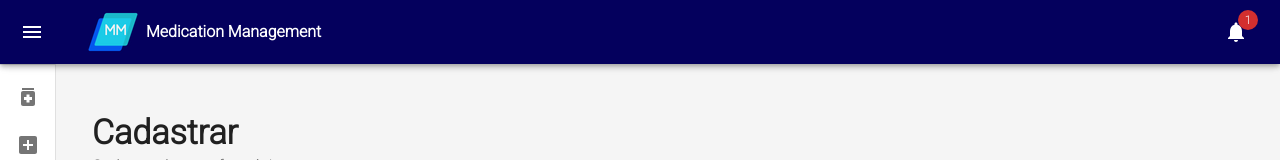
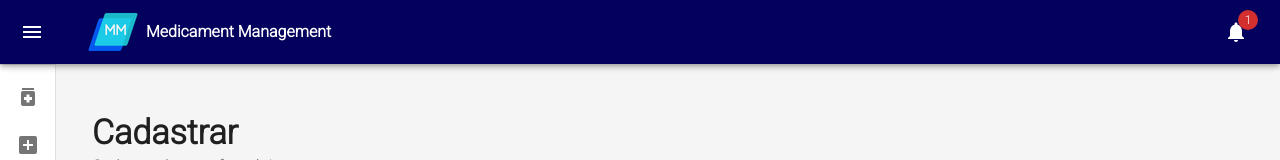
Before and after one commit to henriquemafra/DEVinPharmacy, a React (Vite) app: page /dashboard in a window 1280 px wide. Shown: the top 160 px of the page. Built offline with nearby package versions, Linux system fonts and the light colour scheme.

Commit message:
Fix: Portuguese error fix

```diff
--- a/src/components/dashboard/index.jsx
+++ b/src/components/dashboard/index.jsx
@@ -109,7 +109,7 @@ export default function Dashboard() {
                             ml: 1
                         }}
                     >
-                        Medication Management
+                        Medicament Management
                     </Typography>
                     <IconButton color="inherit">
                         <Badge badgeContent={1} color="error">
```
